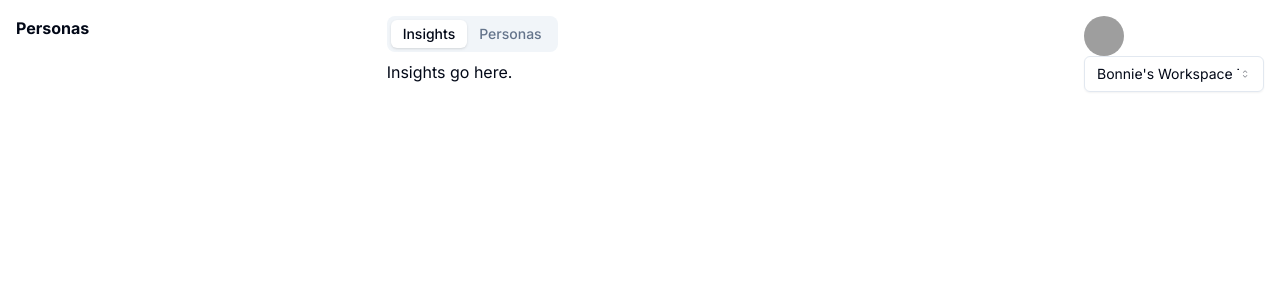
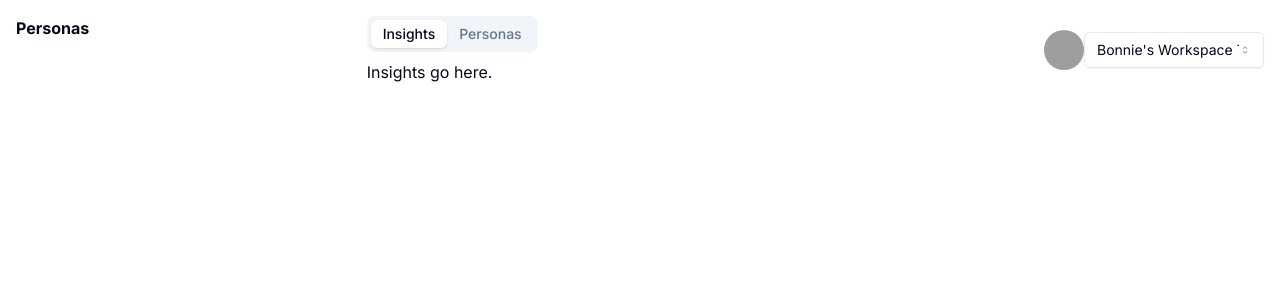
Before and after one commit to ajaywaghray/my-app, a Next.js app: page / in a window 1280 px wide. Shown: the top 300 px of the page. Built offline with nearby package versions, Linux system fonts and the light colour scheme; grey boxes are pictures that could not be loaded.

Commit message:
Flex box for avatar and select components

```diff
--- a/src/app/page.tsx
+++ b/src/app/page.tsx
@@ -27,7 +27,7 @@ export default function Home() {
           <TabsContent value="insights">Insights go here.</TabsContent>
           <TabsContent value="personas">Persona creation goes here.</TabsContent>
         </Tabs>
-        <div>
+        <div style={{ display: 'flex', alignItems: 'center' }}>
           <Avatar>
             <AvatarImage src="https://github.com/shadcn.png" />
             <AvatarFallback>CN</AvatarFallback>
```
